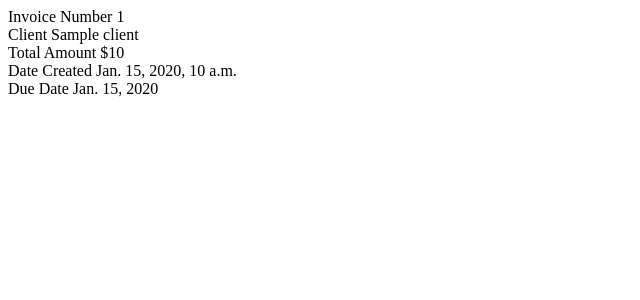
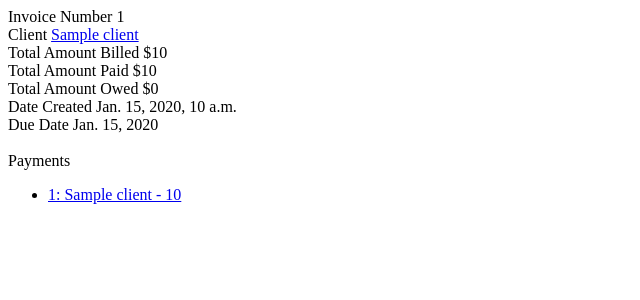
Before and after one commit to retrontology/retrobiz, a Django app: page /invoice/view/1 in a window 1280 px wide. Shown: the top 300 px of the page, without its empty margins (0-640 px from the left). Run offline with Django 4.2, Linux system fonts and the light colour scheme; tables that the repository leaves empty hold one stand-in row (values such as "Sample post").

Commit message:
integrate views with other apps

```diff
--- a/invoice/templates/invoice/view.html
+++ b/invoice/templates/invoice/view.html
@@ -1,10 +1,23 @@
 <label for="number">Invoice Number</label>
 <a id="number" name="number">{{ invoice.number }}</a><br>
 <label for="client">Client</label>
-<a id="client" name="client">{{ invoice.client }}</a><br>
-<label for="total">Total Amount</label>
-<a id="total" name="total">${{ invoice.total }}</a><br>
+<a href="{% url 'client:view' invoice.client.id %}" id="client" name="client">{{ invoice.client.name }}</a><br>
+<label for="billed">Total Amount Billed</label>
+<a id="billed" name="billed">${{ invoice.total }}</a><br>
+<label for="paid">Total Amount Paid</label>
+<a id="paid" name="paid">${{ paid }}</a><br>
+<label for="owed">Total Amount Owed</label>
+<a id="owed" name="owed">${{ owed }}</a><br>
 <label for="created_date">Date Created</label>
 <a id="created_date" name="created_date">{{ invoice.created_date }}</a><br>
 <label for="due_date">Due Date</label>
 <a id="due_date" name="due_date">{{ invoice.due_date }}</a><br>
+{% if payments %}
+    <br>
+    <a>Payments</a>
+    <ul>
+    {% for payment in payments %}
+        <li><a href="{% url 'payment:view' payment.id %}">{{ payment.id }}: {{ payment.invoice.client.name }} - {{ payment.amount }}</a></li>
+    {% endfor %}
+    </ul>
+{% endif %}
--- a/invoice/views.py
+++ b/invoice/views.py
@@ -1,4 +1,5 @@
 from .models import Invoice, Client
+from payment.models import Payment
 from django.http import HttpResponse, HttpResponseRedirect
 from django.shortcuts import get_object_or_404, render
 from django.urls import reverse
@@ -24,5 +25,13 @@ def new(request):
 
 def view(request, invoice_number):
     invoice = get_object_or_404(Invoice, number=invoice_number)
-    context = {"invoice": invoice}
+    payments = Payment.objects.filter(invoice=invoice)
+    paid = sum(payment.amount for payment in payments)
+    owed = invoice.total - paid
+    context = {
+        "invoice": invoice,
+        "payments": payments,
+        "paid": paid,
+        "owed": owed,
+    }
     return render(request, "invoice/view.html", context)
--- a/payment/templates/payment/view.html
+++ b/payment/templates/payment/view.html
@@ -1,7 +1,7 @@
 <label for="id">Payment ID</label>
 <a id="id" name="id">{{ payment.id }}</a><br>
 <label for="invoice">Invoice</label>
-<a id="invoice" name="invoice">{{ payment.invoice.number }}: {{ payment.invoice.client.name }} - ${{ payment.invoice.total }}</a><br>
+<a href="{% url 'invoice:view' payment.invoice.number %}" id="invoice" name="invoice">{{ payment.invoice.number }}: {{ payment.invoice.client.name }} - ${{ payment.invoice.total }}</a><br>
 <label for="amount">Total Amount</label>
 <a id="amount" name="amount">${{ payment.amount }}</a><br>
 <label for="transaction_id">Transaction ID</label>
```
Also changed, not shown: client/templates/client/view.html (+15 -0 lines), client/views.py (+16 -1 lines).
